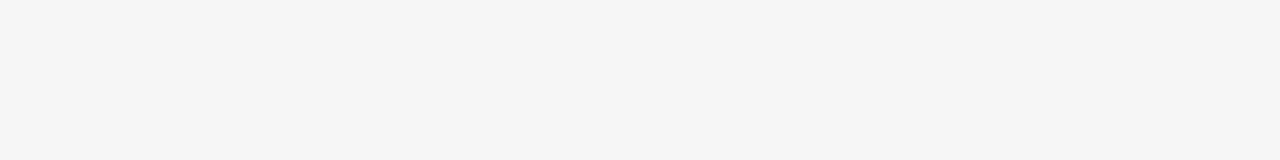
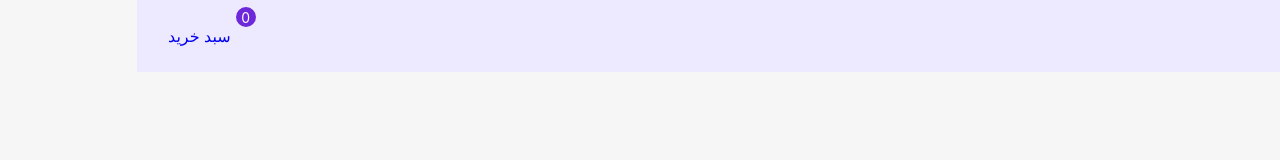
Before and after one commit to RaziehKazeminejad/react-shopping-cart, a React (Create React App) app: page /login in a window 1280 px wide. Before the commit this address had no page. Shown: the top 160 px of the page. Built offline with nearby package versions, Linux system fonts and the light colour scheme.

Commit message:
add checkout, signup and login pages

```diff
--- a/src/App.js
+++ b/src/App.js
@@ -6,6 +6,8 @@ import CartProvider from './Providers/CartProvider';
 import { ToastContainer } from 'react-toastify';
 import 'react-toastify/dist/ReactToastify.css';
 import CheckoutPage from './pages/CheckoutPage';
+import LoginPage from './pages/LoginPage';
+import SignupPage from './pages/SignupPage';
 
 function App() {
   return (
@@ -16,6 +18,8 @@ function App() {
           <Route path="/" element={<HomePage />} />
           <Route path="/cart" element={<CartPage />} />
           <Route path="/checkout" element={<CheckoutPage />} />
+          <Route path="/login" element={<LoginPage />} />
+          <Route path="/signup" element={<SignupPage />} />
         </Routes>
       </CartProvider>
     </div>
--- /dev/null
+++ b/src/pages/CheckoutPage.js
@@ -0,0 +1,10 @@
+import React from 'react'
+import Layout from '../Layout/Layout'
+
+export default function CheckoutPage() {
+  return (
+    <Layout>
+
+    </Layout>
+  )
+}
--- /dev/null
+++ b/src/pages/LoginPage.js
@@ -0,0 +1,6 @@
+import React from 'react';
+import Layout from '../Layout/Layout';
+
+export default function LoginPage() {
+  return <Layout></Layout>;
+}
--- /dev/null
+++ b/src/pages/SignupPage.js
@@ -0,0 +1,8 @@
+import React from 'react'
+import Layout from '../Layout/Layout'
+
+export default function SignupPage() {
+  return (
+    <Layout></Layout>
+  )
+}
```
